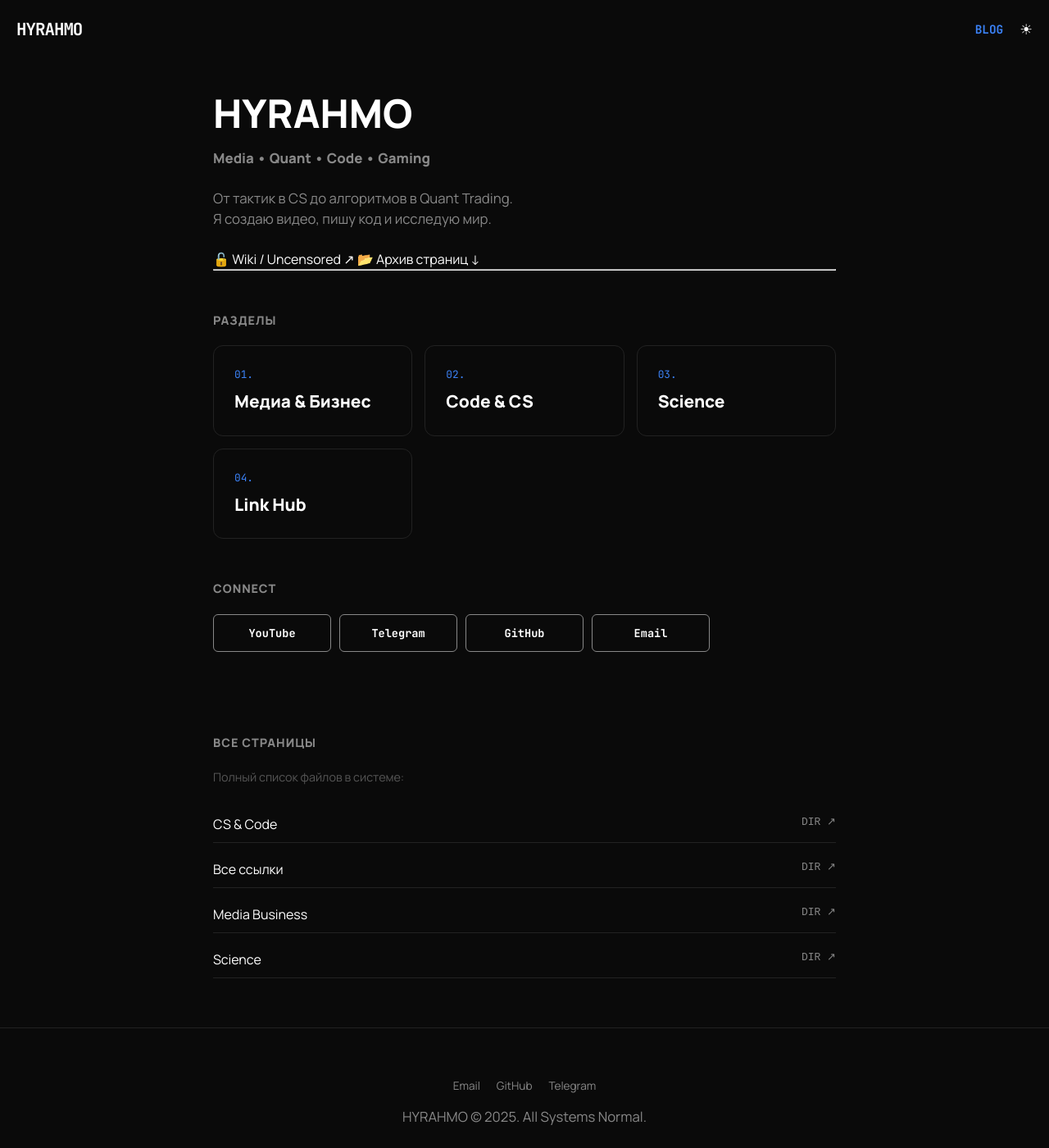
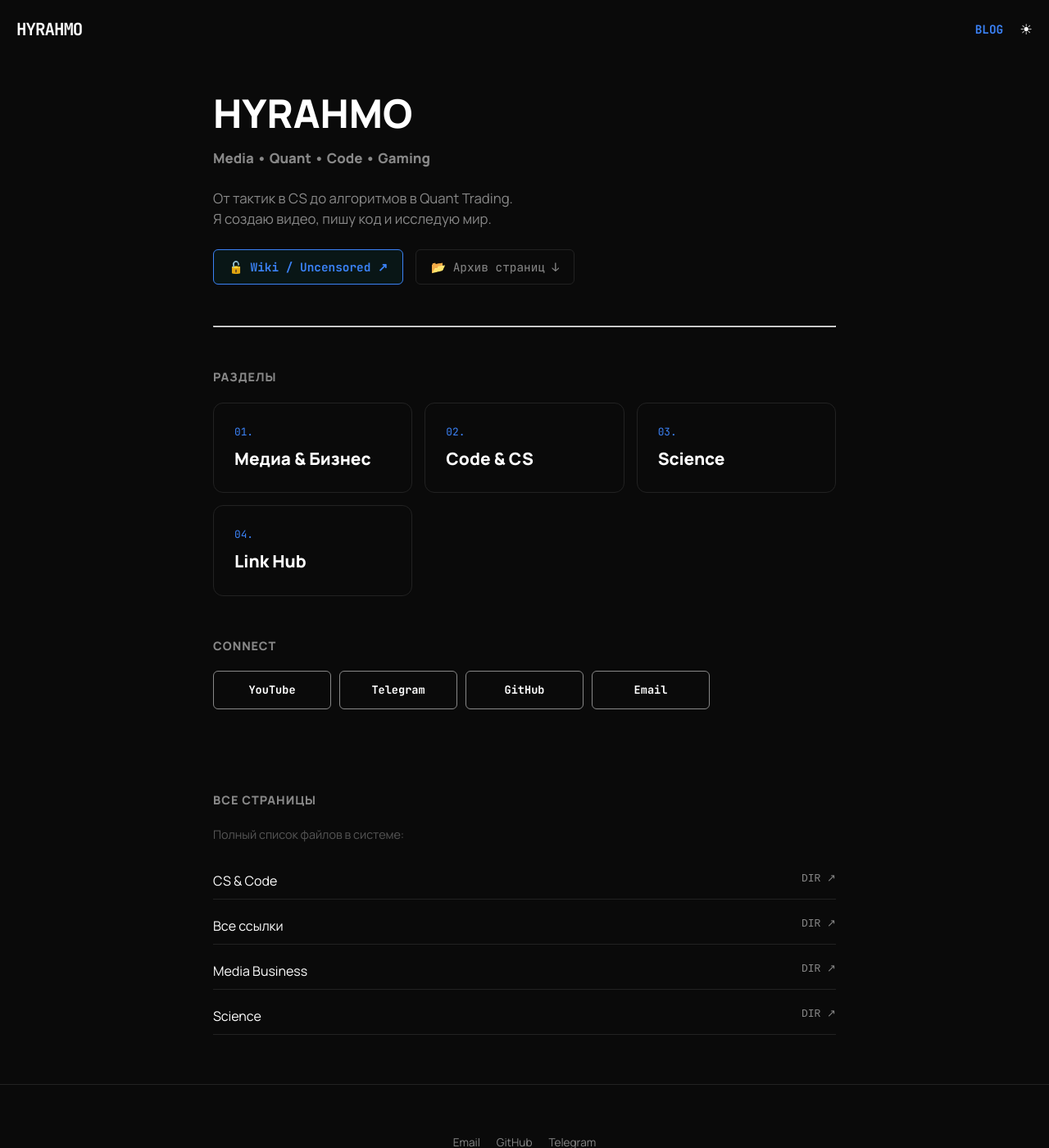
Before and after one commit to hyrahmo/hyrahmoru, a Jekyll site: the page built from index.md, in a window 1280 px wide and 1400 px high. Shown: the whole window at 82% size. Built offline with Jekyll 4.4.1, drawn with Linux system fonts in a browser that asks for light colours.

Commit message:
Update style.css

```diff
--- a/assets/css/style.css
+++ b/assets/css/style.css
@@ -123,3 +123,51 @@ footer {
 @media (max-width: 600px) {
     h1 { font-size: 2.2rem; }
 }
+
+/* --- НОВЫЕ КНОПКИ (В РЯД) --- */
+
+.hero-buttons {
+    display: flex;
+    flex-direction: row; /* Строго в ряд */
+    align-items: center;
+    gap: 15px;           /* Расстояние между кнопками */
+    margin-top: 20px;
+    margin-bottom: 50px; /* ОТСТУП СНИЗУ, чтобы линия не прилипала */
+    flex-wrap: wrap;     /* Перенос только на очень маленьких экранах */
+}
+
+/* Стиль акцентной кнопки (Wiki) */
+.btn-accent {
+    border: 1px solid var(--accent);
+    color: var(--accent);
+    padding: 10px 18px;
+    border-radius: 6px;
+    font-size: 0.9rem;
+    font-family: 'JetBrains Mono', monospace;
+    font-weight: 700;
+    display: inline-flex;
+    align-items: center;
+    gap: 8px;
+    background: rgba(0, 240, 255, 0.05); /* Легкая подсветка */
+}
+.btn-accent:hover {
+    background: var(--accent);
+    color: #000; /* Черный текст при наведении для контраста */
+}
+
+/* Стиль обычной кнопки (Архив) */
+.btn-ghost {
+    border: 1px solid var(--border);
+    color: var(--dim);
+    padding: 10px 18px;
+    border-radius: 6px;
+    font-size: 0.9rem;
+    font-family: 'JetBrains Mono', monospace;
+    display: inline-flex;
+    align-items: center;
+    gap: 8px;
+}
+.btn-ghost:hover {
+    border-color: var(--text);
+    color: var(--text);
+}
```
